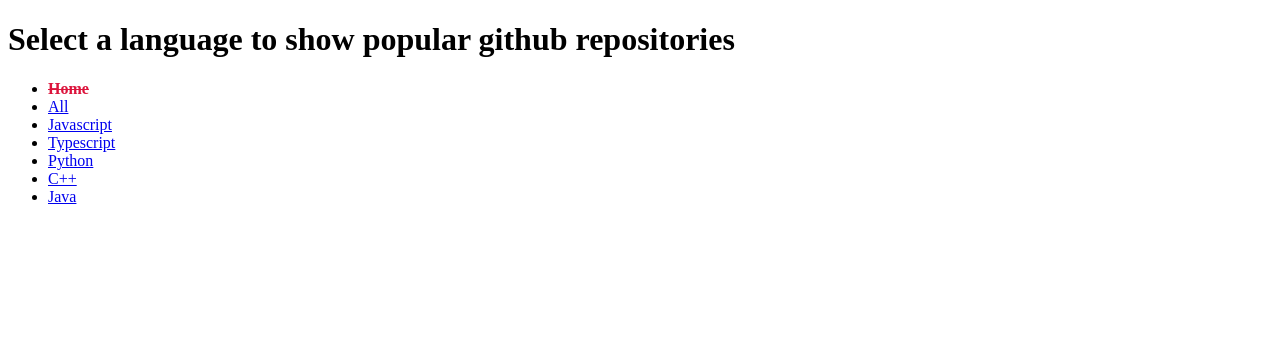
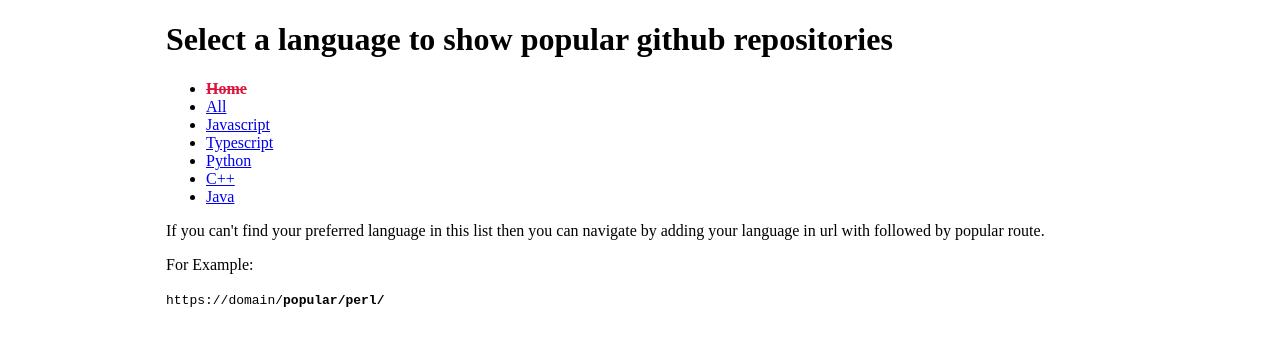
Before and after one commit to Sunny-unik/SSR-with-routing, a React app: page / in a window 1280 px wide. Shown: the top 346 px of the page. Built offline with nearby package versions, Linux system fonts and the light colour scheme; the HTML template or start-up script is replaced by a standard one.

Commit message:
feat: improve home.jsx, all navigations & styles

```diff
--- a/src/client/App.jsx
+++ b/src/client/App.jsx
@@ -1,13 +1,22 @@
 import React from "react";
 import routes from "../shared/routes";
 import { Route, Routes } from "react-router-dom";
+import Navbar from "./components/Navbar.jsx";
 
 export default function App({ data }) {
   return (
-    <Routes>
-      {routes.map(({ path, component: C, ...rest }) => (
-        <Route key={path} path={path} element={<C {...rest} repos={data} />} />
-      ))}
-    </Routes>
+    <div className="container">
+      <h1>Select a language to show popular github repositories</h1>
+      <Navbar />
+      <Routes>
+        {routes.map(({ path, component: C, ...rest }) => (
+          <Route
+            key={path}
+            path={path}
+            element={<C {...rest} repos={data} />}
+          />
+        ))}
+      </Routes>
+    </div>
   );
 }
--- a/src/client/components/Home.jsx
+++ b/src/client/components/Home.jsx
@@ -1,11 +1,47 @@
-import React from "react";
-import Navbar from "./Navbar.jsx";
+import React, { useEffect, useMemo, useState } from "react";
 
 export default function Home() {
+  const egLanguages = [
+    "ruby",
+    "bash",
+    "go",
+    "perl",
+    "php",
+    "csharp",
+    "c",
+    "rust",
+  ];
+  let languageIndex = 0;
+  const [language, setLanguage] = useState(egLanguages[languageIndex]);
+
+  const nextLanguageIndex = function* () {
+    while (true) {
+      yield languageIndex < egLanguages.length - 1
+        ? (languageIndex += 1)
+        : (languageIndex = 0);
+    }
+  };
+
+  const indexGenerator = useMemo(() => nextLanguageIndex(), []);
+
+  useEffect(() => {
+    const intervalId = setInterval(() => {
+      setLanguage(egLanguages[indexGenerator.next().value]);
+    }, 1500);
+
+    return () => clearInterval(intervalId);
+  }, [egLanguages, indexGenerator]);
+
   return (
-    <>
-      <h1>Select a language to show popular github repositories</h1>
-      <Navbar />
-    </>
+    <div>
+      <p>
+        If you can't find your preferred language in this list then you can
+        navigate by adding your language in url with followed by popular route.
+      </p>
+      <p>For Example:</p>
+      <code>
+        https://domain/<b>popular/{language}/</b>
+      </code>
+    </div>
   );
 }
--- a/src/client/styles.css
+++ b/src/client/styles.css
@@ -3,3 +3,9 @@
   text-decoration: line-through;
   color: crimson;
 }
+
+.container {
+  width: 75%;
+  margin-inline: auto;
+  max-width: 1200px;
+}
```
